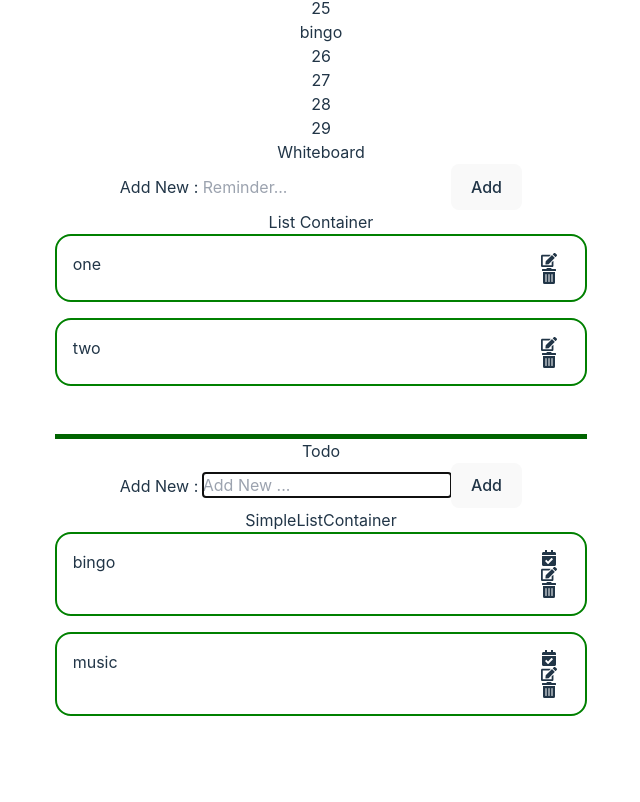
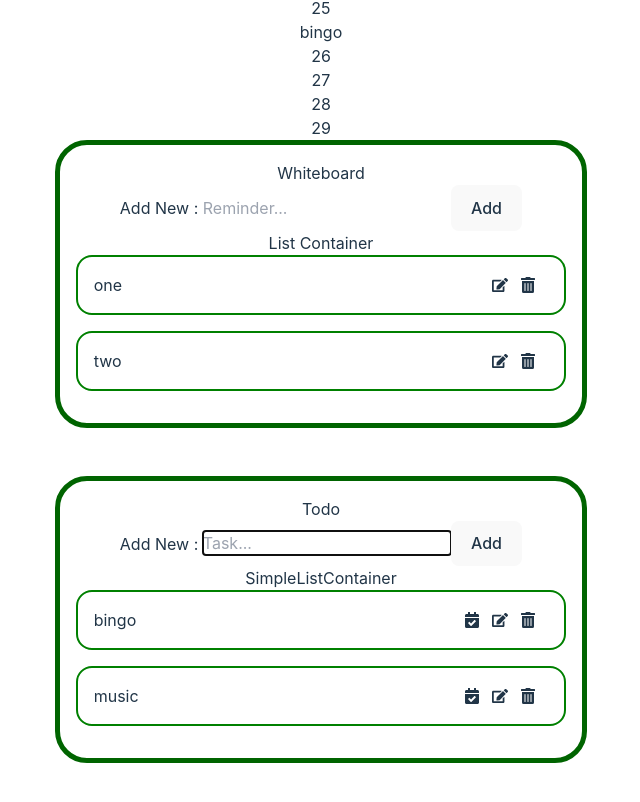
Before and after one commit to ehoversten/reactjs-wall, a React (Vite) app: page / in a window 1280 px wide. Shown: the part 1004-1806 px from the top of the page, without its empty margins (319-959 px from the left). Built offline with nearby package versions, Linux system fonts and the light colour scheme.

Commit message:
added some tailwind styling to todo and whiteboard components

```diff
--- a/src/components/Form/AddForm.jsx
+++ b/src/components/Form/AddForm.jsx
@@ -11,15 +11,16 @@ function Form({ add }) {
     }
 
   return (
-    <div className='add-form-container'>
+    <div className='add-form-container my-5'>
         <form onSubmit={handleSubmit}>
-            <label htmlFor="new-reminder">Add New : </label>
+            <label htmlFor="new-reminder" className='block text-left text-sm font-medium text-green-700 mb-2'>Add New : </label>
             <input type="text"
                    id="new-reminder"
+                   className='mt-1 block w-full px-3 py-2 border border-slate-300 rounded-md text-sm shadow-sm placeholder-slate-400'
                    value={newReminder}
                    placeholder='Reminder...'
                    onChange={(evt) => setNewReminder(evt.target.value)}/>
-              <button type="submit">Add</button>
+            <button type="submit" className='w-full bg-green-700 hover:bg-green-800 my-5'>Add</button>
         </form>
     </div>
   )
--- a/src/components/Form/EditForm.jsx
+++ b/src/components/Form/EditForm.jsx
@@ -14,12 +14,13 @@ function EditForm({ data, update }) {
 
         <div className='edit-form-container'>
             <form onSubmit={handleSubmit}>
-                <label htmlFor="edit-reminder">Edit Reminder:</label>
+                <label htmlFor="edit-reminder" className='block text-left text-sm font-medium text-green-700'>Edit Reminder:</label>
                 <input type="text"
                     id="edit-reminder"
+                    className='mt-1 block w-full px-3 py-2 border border-slate-300 rounded-md text-sm shadow-sm placeholder-slate-400'
                     value={editReminder}
                     onChange={(evt) => setEditReminder(evt.target.value)}/>
-                <button type="submit">Update</button>
+                <button type="submit" className='w-full bg-green-700 hover:bg-green-800 my-5'>Update</button>
             </form>
         </div>
     )
--- a/src/components/Form/Form.jsx
+++ b/src/components/Form/Form.jsx
@@ -24,17 +24,19 @@ function Form({ add, update }) {
   return (
     <div className='form-container'>
         <form onSubmit={handleSubmit}>
-            <label htmlFor="reminder">Add New : </label>
+            <label htmlFor="reminder"
+                   className="block text-left text-sm font-medium text-green-700 mb-2">Add New : </label>
             <input type="text"
                    id="item"
+                   className="mt-1 block w-full px-3 py-2 border border-slate-300 rounded-md text-sm shadow-sm placeholder-slate-400"
                    value={newItem}
                    ref={focusRef}
-                   placeholder='Add New ...'
+                   placeholder='Task...'
                    onChange={(evt) => setNewItem(evt.target.value)}/>
             { update ? (
-              <button type="submit">Update</button>
+              <button type="submit" className='w-full bg-green-700 hover:bg-green-800 my-5'>Update</button>
             ) : (
-              <button type="submit">Add</button> )
+              <button type="submit" className='w-full bg-green-700 hover:bg-green-800 my-5'>Add</button> )
             }
 
         </form>
--- a/src/components/ListContainer/ListContainer.css
+++ b/src/components/ListContainer/ListContainer.css
@@ -44,6 +44,7 @@
 }
 
 .icon-container {
+    display: flex;
     margin: auto 0;
 }
 
--- a/src/index.css
+++ b/src/index.css
@@ -59,6 +59,12 @@ button:focus-visible {
   outline: 4px auto -webkit-focus-ring-color;
 }
 
+.whiteboard-container, .todo-container {
+  border: 5px solid darkgreen;
+  border-radius: 2em;
+  padding: 1em;
+}
+
 @media (prefers-color-scheme: light) {
   :root {
     color: #213547;
--- a/src/pages/Calendar.jsx
+++ b/src/pages/Calendar.jsx
@@ -38,7 +38,7 @@ function Calendar() {
             {daysInMonth.map((day, index) => {
                 return <div
                             key={index}
-                            className={clsx("border rounded-md p-2 text-center", {
+                            className={clsx("border rounded-md p-2 text-center hover:bg-violet-600", {
                                 "bg-gray-200": isToday(day),
                                 "text-gray-900": isToday(day)
                             })}
```
